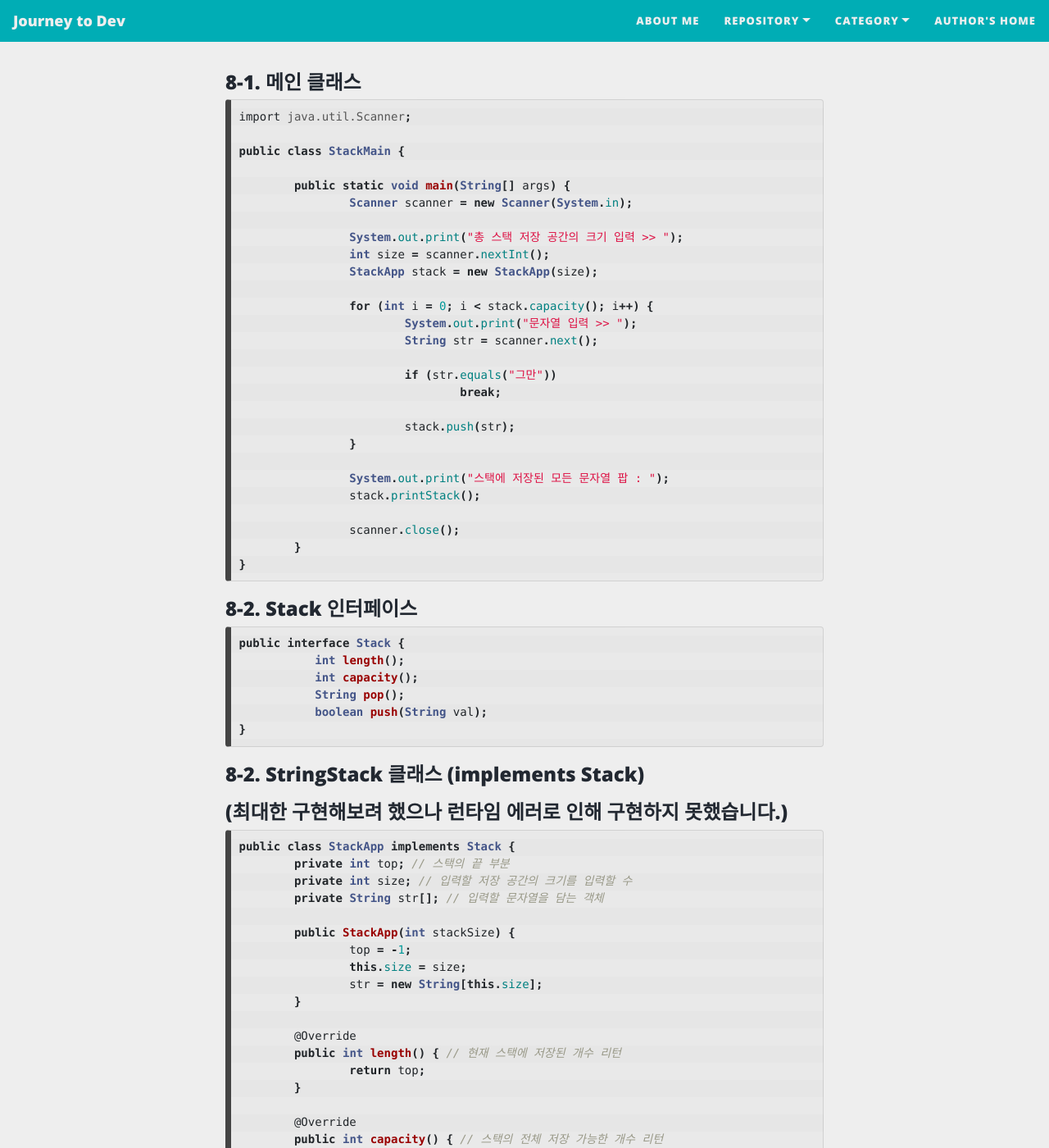
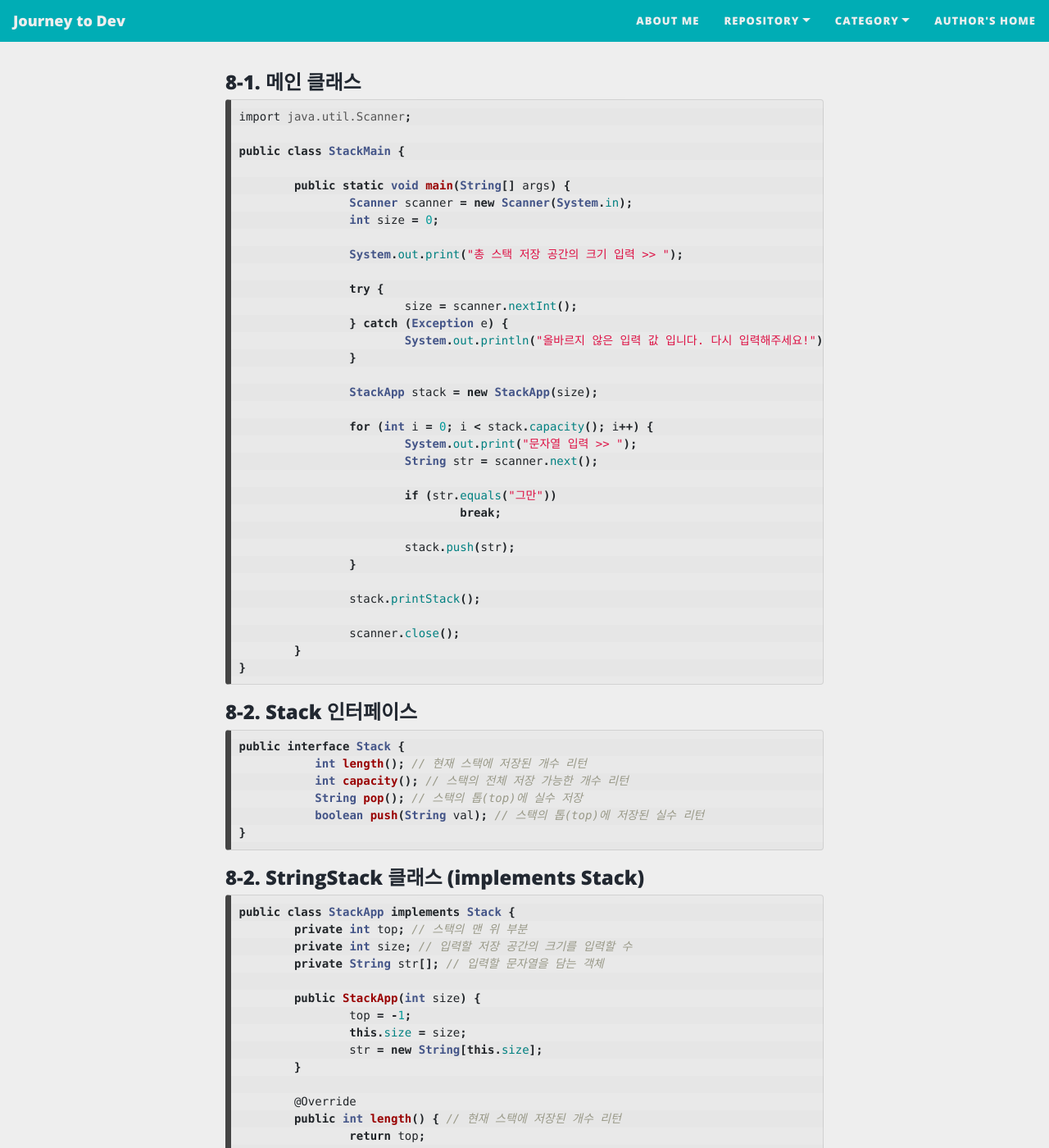
Before and after one commit to roqhdehd502/roqhdehd502.github.io, a Jekyll site: the page built from _posts/WebDev/2020-12-15-116.md, in a window 1280 px wide and 1400 px high, scrolled down 4446 px. Shown: the whole window at 82% size. Built offline with Jekyll 4.4.1, drawn with Linux system fonts in a browser that asks for light colours; nearby versions of some CDN libraries; some of the changed text lies outside the part shown.

Commit message:
Update 2020-12-15-116.md

````diff
--- a/_posts/WebDev/2020-12-15-116.md
+++ b/_posts/WebDev/2020-12-15-116.md
@@ -184,9 +184,16 @@ public class StackMain {
 
 	public static void main(String[] args) {
 		Scanner scanner = new Scanner(System.in);
+		int size = 0;
 
 		System.out.print("총 스택 저장 공간의 크기 입력 >> ");
-		int size = scanner.nextInt();
+
+		try {
+			size = scanner.nextInt();
+		} catch (Exception e) {
+			System.out.println("올바르지 않은 입력 값 입니다. 다시 입력해주세요!");
+		}
+
 		StackApp stack = new StackApp(size);
 
 		for (int i = 0; i < stack.capacity(); i++) {
@@ -199,7 +206,6 @@ public class StackMain {
 			stack.push(str);
 		}
 
-		System.out.print("스택에 저장된 모든 문자열 팝 : ");
 		stack.printStack();
 
 		scanner.close();
@@ -211,24 +217,22 @@ public class StackMain {
 
 ```java
 public interface Stack {
-	   int length();
-	   int capacity();
-	   String pop();
-	   boolean push(String val);
+	   int length(); // 현재 스택에 저장된 개수 리턴
+	   int capacity(); // 스택의 전체 저장 가능한 개수 리턴
+	   String pop(); // 스택의 톱(top)에 실수 저장
+	   boolean push(String val); // 스택의 톱(top)에 저장된 실수 리턴
 }
 ```
 
 ### 8-2. StringStack 클래스 (implements Stack) ###
 
-### (최대한 구현해보려 했으나 런타임 에러로 인해 구현하지 못했습니다.) ###
-
 ```java
 public class StackApp implements Stack {
-	private int top; // 스택의 끝 부분
+	private int top; // 스택의 맨 위 부분
 	private int size; // 입력할 저장 공간의 크기를 입력할 수
 	private String str[]; // 입력할 문자열을 담는 객체
 
-	public StackApp(int stackSize) {
+	public StackApp(int size) {
 		top = -1;
 		this.size = size;
 		str = new String[this.size];
@@ -258,20 +262,10 @@ public class StackApp implements Stack {
 			System.out.println("스택이 꽉 차서 푸시 불가!");
 			return false;
 		} else {
-			str[++top] = pustr;
+			str[++top] = pustr;    // 다음 스택 포인터가 가리키는 인덱스에 데이터 추가
 		}
 
 		return true;
-	}
-
-	public void clear() { // 스택 초기화
-		if (length() == -1) {
-			System.out.println("스택에 데이터가 없습니다!");
-		} else {
-			top = -1;
-			str = new String[this.size];
-			System.out.println("스택이 새로 생성되었습니다.");
-		}
 	}
 
 	public void printStack() { // 스택에 저장된 모든 문자열 출력
````
